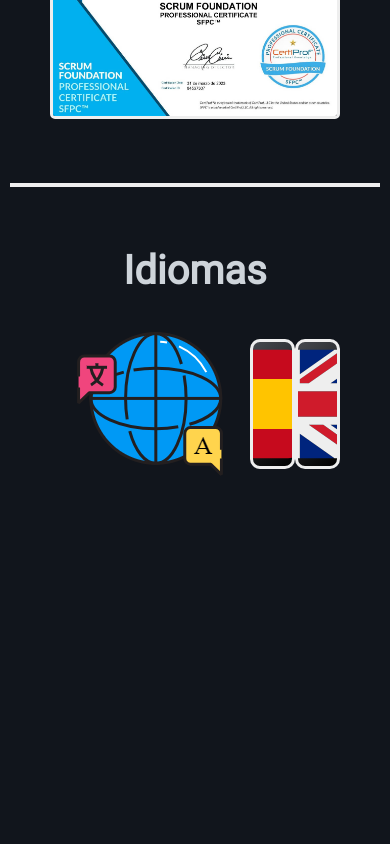
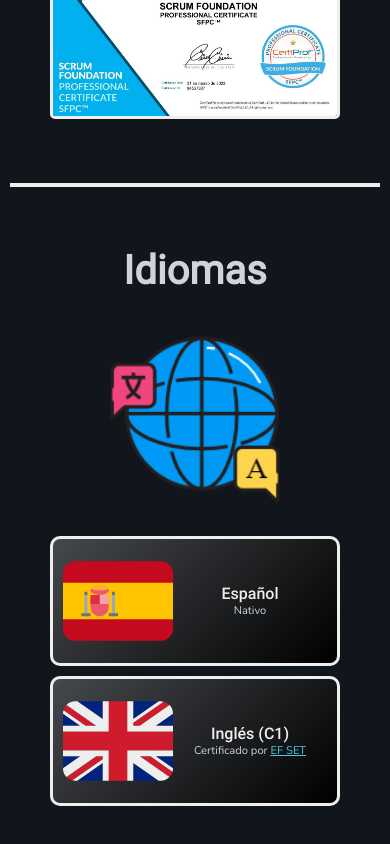
Before and after one commit to PedroMidueno/portfolio-pedromidueno, a React (Vite) app: page /about in a window 390 px wide. Shown: the part 2054-2898 px from the top of the page. Before the commit the page ends 2608 px from the top, so only its background shows below. Built offline with nearby package versions, Linux system fonts and the light colour scheme.

Commit message:
Make responsive desing of Languages component

```diff
--- a/src/components/Languages.jsx
+++ b/src/components/Languages.jsx
@@ -17,6 +17,8 @@ const Languages = () => {
 
         <img src={languages} alt='Languages Image' className={styles.langs_img} />
 
+        <section className={styles.cards_container}>
+
           <article className={`${styles.card} ${theme === LIGHT && styles.light}`}>
             <img src={es} alt='Spanish' className={styles.lang_img} />
             <div className={styles.text}>
@@ -33,7 +35,7 @@ const Languages = () => {
             <img src={en} alt='English' className={styles.lang_img} />
             <div className={styles.text}>
               <span className={styles.lang}>
-              {lang === ES ? 'Inglés' : 'English'}
+                {lang === ES ? 'Inglés (C1)' : 'English (C1)'}
               </span>
               <span className={styles.lang_level}>
                 {lang === ES ? 'Certificado por ' : 'Certified by '}
@@ -42,8 +44,9 @@ const Languages = () => {
                 </a>
               </span>
             </div>
+          </article>
 
-        </article>
+        </section>
 
       </article>
 
--- a/src/styles/Languages.module.css
+++ b/src/styles/Languages.module.css
@@ -22,13 +22,23 @@
 }
 
 .lang_container {
+  /* border: 1px solid red; */
   display: flex;
+  flex-direction: row;
   justify-content: space-between;
   align-items: center;
 }
 
 .langs_img {
   width: 200px;
+}
+
+.cards_container {
+  /* border: 1px solid yellow; */
+  width: 100%;
+  display: flex;
+  flex-direction: row;
+  justify-content: space-between;
 }
 
 .card {
@@ -82,6 +92,59 @@
   color: #48cae4;
 }
 
-/*
-TODO: Resposive design
-*/
+/* Resposive design */
+
+@media screen and (max-width: 1190px) {
+  .cards_container {
+    flex-direction: column;
+    gap: 10px;
+    align-items: center;
+  }
+
+  .langs_img {
+    width: 50%;
+  }
+}
+
+@media screen and (max-width: 843px) {
+  .lang_container {
+    flex-direction: column;
+  }
+
+  .card:hover {
+    transform: scale(1);
+  }
+}
+
+@media screen and (max-width: 650px) {
+  .langs_img {
+    width: 80%;
+  }
+}
+
+@media screen and (max-width: 480px) {
+  .card {
+    width: 100%;
+    padding: 0 10px;
+  }
+
+  .lang {
+    font-size: 1rem;
+    text-align: center;
+  }
+
+  .lang_level {
+    font-size: 0.7rem;
+    text-align: center;
+  }
+
+  .lang_img {
+    width: 110px;
+  }
+}
+
+@media screen and (max-width: 350px) {
+  .lang_img {
+    width: 100px;
+  }
+}
```
Lines whose indentation alone changed are shown as unchanged.
